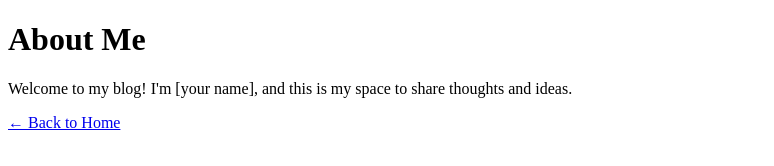
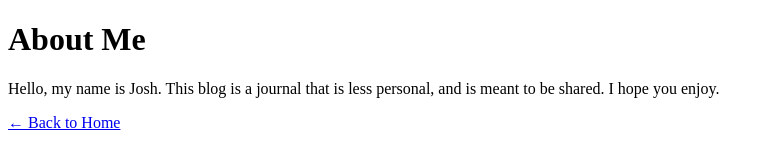
Before and after one commit to joshtop/blog, a plain HTML site: page about.html in a window 1280 px wide. Shown: the whole page, without its empty margins (0-774 px from the left). Drawn offline with Linux system fonts and the light colour scheme.

Commit message:
Update about.html

```diff
--- a/about.html
+++ b/about.html
@@ -7,7 +7,7 @@
 </head>
 <body>
     <h1>About Me</h1>
-    <p>Welcome to my blog! I'm [your name], and this is my space to share thoughts and ideas.</p>
+    <p>Hello, my name is Josh. This blog is a journal that is less personal, and is meant to be shared. I hope you enjoy.</p>
     <p><a href="index.html">← Back to Home</a></p>
 </body>
 </html>
```
